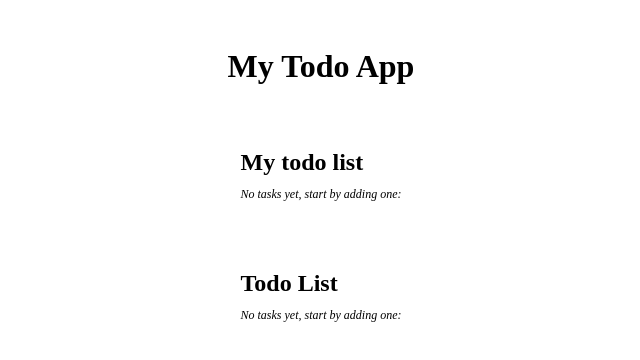
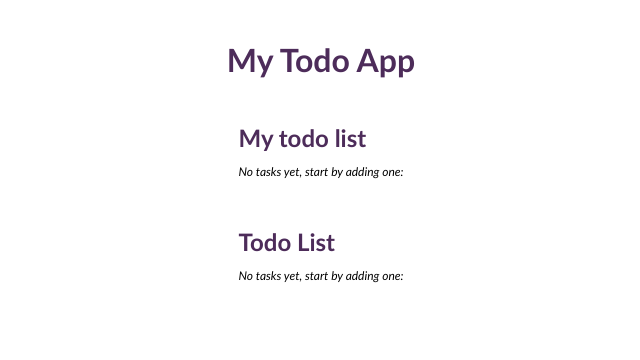
Before and after one commit to chalzie/todo-react-spa, a React (Vite) app: page / in a window 1280 px wide. Shown: the top 360 px of the page, without its empty margins (319-959 px from the left). Built offline with nearby package versions, Linux system fonts and the light colour scheme.

Commit message:
Add basic css rules

```diff
--- a/src/index.scss
+++ b/src/index.scss
@@ -0,0 +1,17 @@
+* {
+  padding: 0;
+  margin: 0;
+  box-sizing: border-box;
+}
+
+:root {
+  font-family: "Gill Sans", "Gill Sans MT", Calibri, "Trebuchet MS", sans-serif;
+  font-size: 16px;
+}
+
+h1,
+h2,
+h3,
+h4 {
+  color: #4d2c5a;
+}
```
